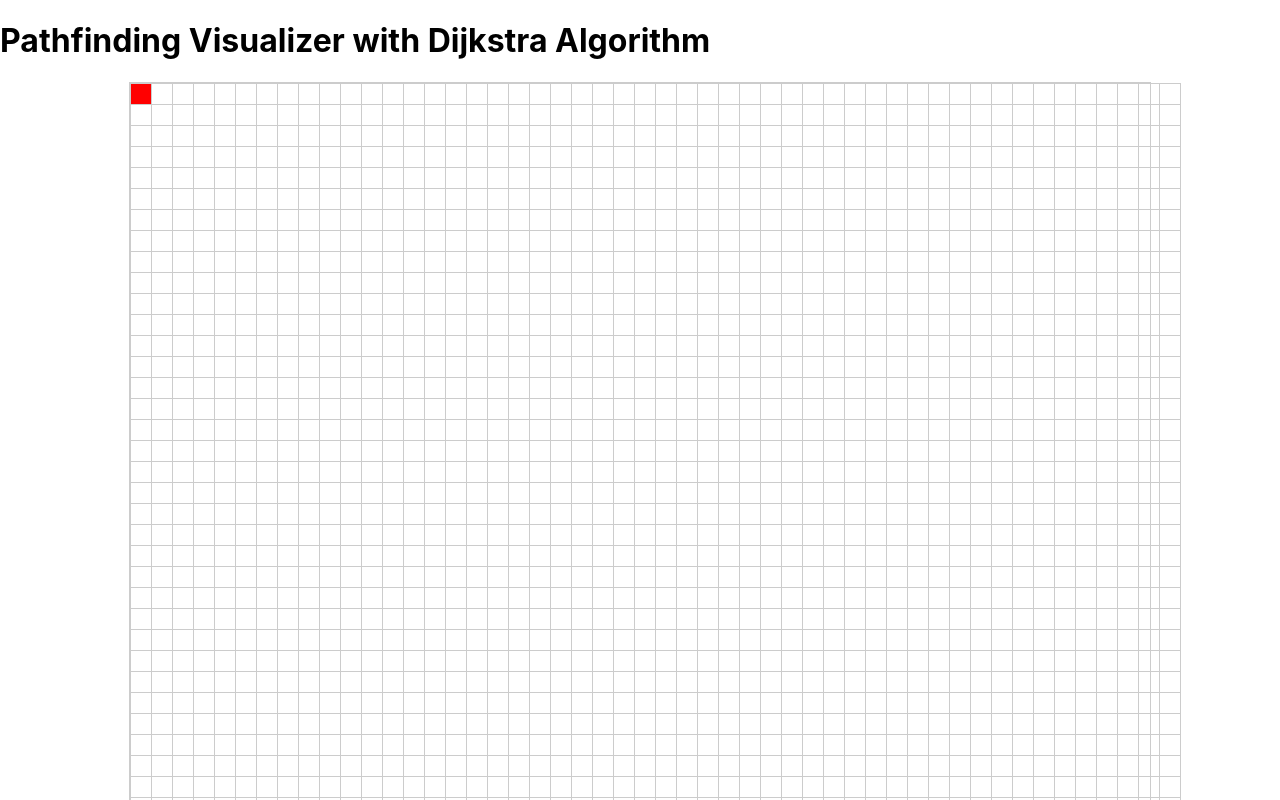
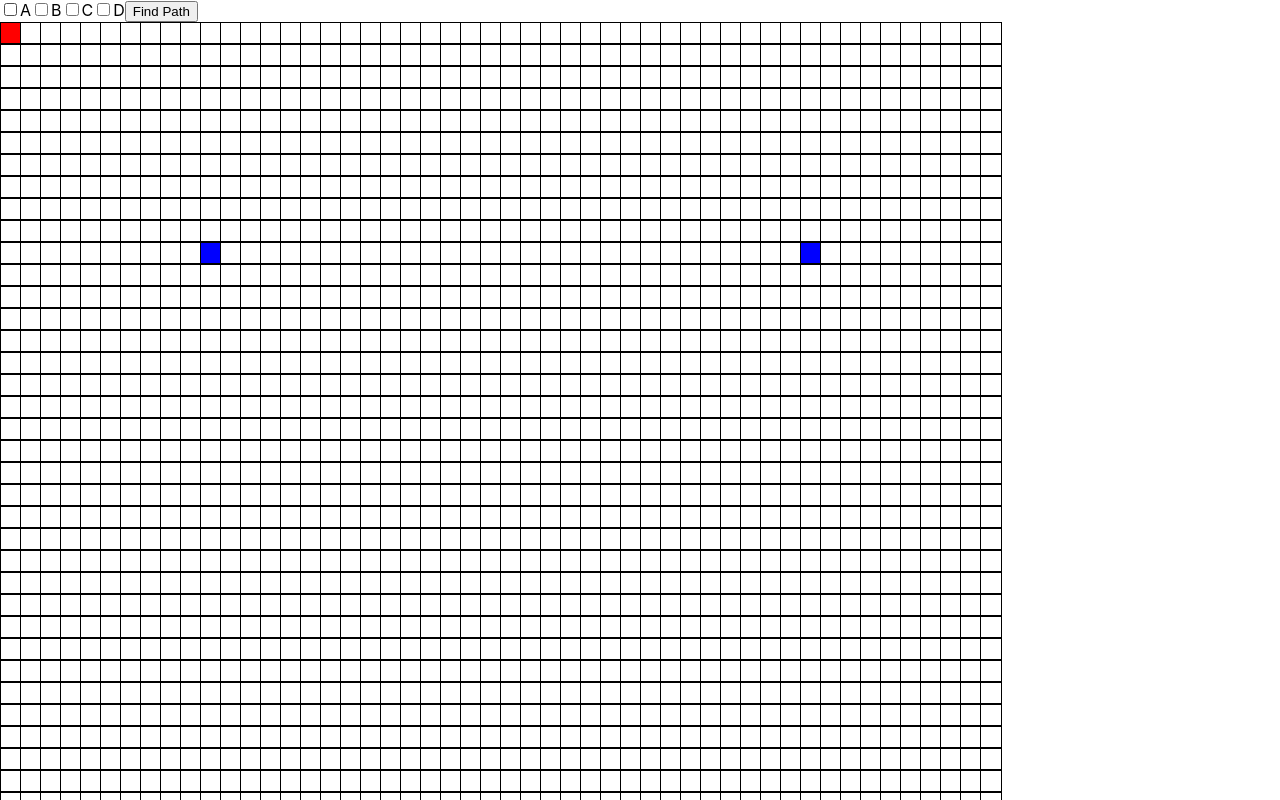
Before and after one commit to rayhanyovi/navigasi-supermarket, a React (Create React App) app: page / in a window 1280 px wide. Shown: the top 800 px of the page. Built offline with nearby package versions, Linux system fonts and the light colour scheme.

Commit message:
first commit

```diff
--- a/src/App.js
+++ b/src/App.js
@@ -1,13 +1,11 @@
-// src/App.js
 import React from "react";
-
-import Grid from "./Grid";
+import PathfindingGrid from "./Grid.js";
+import "./Grid.css";
 
 function App() {
   return (
     <div className="App">
-      <h1>Pathfinding Visualizer with Dijkstra Algorithm</h1>
-      <Grid />
+      <PathfindingGrid />
     </div>
   );
 }
--- a/src/Dijkstra.js
+++ b/src/Dijkstra.js
@@ -1,135 +1,52 @@
-// src/Dijkstra.js
-import React, { Component } from "react";
+// Given that you only need unweighted paths, a BFS approach is sufficient
+function bfs(start, targets) {
+  const visited = new Set();
+  const queue = [{ ...start, path: [start] }];
+  const allPaths = [];
 
-class Dijkstra extends Component {
-  constructor(props) {
-    super(props);
-    this.state = {
-      startNode: { row: 0, col: 0 }, // Node awal di pojok kiri atas
-      targetNode: { row: 45, col: 20 }, // Node tengah
-      visitedNodes: [], // Node yang sudah dikunjungi
-      shortestPath: [], // Jalur terpendek
-    };
+  while (queue.length > 0) {
+    const currentNode = queue.shift();
+    const { x, y, path } = currentNode;
+
+    if (visited.has(`${x},${y}`)) continue;
+
+    visited.add(`${x},${y}`);
+
+    // Check if we're on a target node
+    const targetNode = targets.find(
+      (target) => target.x === x && target.y === y
+    );
+    if (targetNode) {
+      allPaths.push(path.concat(targetNode));
+      targets = targets.filter((target) => target.x !== x || target.y !== y);
+      if (targets.length === 0) break; // All targets visited
     }
 
-  handleNodeClick(node) {
-    // Implementasikan algoritma Dijkstra di sini
-    const { visitedNodes, shortestPath } = this.calculateShortestPath(
-      this.state.startNode,
-      this.state.targetNode
+    // Push neighbors to queue
+    const neighbors = [
+      { x: x + 1, y }, // Right
+      { x: x - 1, y }, // Left
+      { x, y: y + 1 }, // Down
+      { x, y: y - 1 }, // Up
+      { x: x + 1, y: y + 1 }, // Bottom right diagonal
+      { x: x - 1, y: y - 1 }, // Top left diagonal
+      { x: x + 1, y: y - 1 }, // Top right diagonal
+      { x: x - 1, y: y + 1 }, // Bottom left diagonal
+    ].filter(
+      (neigh) => neigh.x >= 0 && neigh.x < 50 && neigh.y >= 0 && neigh.y < 50
     );
-    this.setState({ visitedNodes, shortestPath });
-
-    // Kirim jalur terpendek ke Grid untuk disorot
-    this.props.highlightShortestPath(shortestPath);
-  }
-
-  calculateShortestPath(startNode, targetNode) {
-    const numRows = 50;
-    const numCols = 50;
-
-    const grid = new Array(numRows);
-    for (let i = 0; i < numRows; i++) {
-      grid[i] = new Array(numCols).fill(1);
-    }
-
-    const visitedNodes = [];
-    const distances = new Array(numRows);
-    for (let i = 0; i < numRows; i++) {
-      distances[i] = new Array(numCols).fill(Infinity);
-    }
-
-    const directions = [
-      [0, 1], // Right
-      [1, 0], // Down
-      [0, -1], // Left
-      [-1, 0], // Up
-      [1, 1], // Diagonal down-right
-      [-1, 1], // Diagonal up-right
-      [1, -1], // Diagonal down-left
-      [-1, -1], // Diagonal up-left
-    ];
-
-    const startRow = startNode.row;
-    const startCol = startNode.col;
-    const targetRow = targetNode.row;
-    const targetCol = targetNode.col;
-
-    distances[startRow][startCol] = 0;
-
-    const queue = [{ row: startRow, col: startCol }];
-
-    while (queue.length > 0) {
-      const { row, col } = queue.shift();
-
-      if (row === targetRow && col === targetCol) {
-        break;
-      }
-
-      for (const [dr, dc] of directions) {
-        const newRow = row + dr;
-        const newCol = col + dc;
-
-        if (
-          newRow >= 0 &&
-          newRow < numRows &&
-          newCol >= 0 &&
-          newCol < numCols
-        ) {
-          const newDistance = distances[row][col] + 1;
-
-          if (newDistance < distances[newRow][newCol]) {
-            distances[newRow][newCol] = newDistance;
-            queue.push({ row: newRow, col: newCol });
+    for (const neighbor of neighbors) {
+      if (!visited.has(`${neighbor.x},${neighbor.y}`)) {
+        queue.push({ ...neighbor, path: path.concat(neighbor) });
       }
     }
   }
 
-      visitedNodes.push({ row, col });
+  // Merge the paths (for now, just join them, there are more efficient ways to do this)
+  const fullPath = allPaths.reduce((acc, currPath) => acc.concat(currPath), []);
+  return fullPath;
 }
 
-    // Reconstruct the shortest path
-    const shortestPath = [];
-    let row = targetRow;
-    let col = targetCol;
-
-    while (row !== startRow || col !== startCol) {
-      shortestPath.unshift({ row, col });
-      for (const [dr, dc] of directions) {
-        const newRow = row + dr;
-        const newCol = col + dc;
-        if (
-          newRow >= 0 &&
-          newRow < numRows &&
-          newCol >= 0 &&
-          newCol < numCols &&
-          distances[newRow][newCol] === distances[row][col] - 1
-        ) {
-          row = newRow;
-          col = newCol;
-          break;
+export function dijkstra(start, targets) {
+  return bfs(start, targets);
 }
-      }
-    }
-
-    return { visitedNodes, shortestPath };
-  }
-
-  render() {
-    return (
-      <div className="dijkstra">
-        <h2>Dijkstra Pathfinding</h2>
-        <p>
-          Start Node: ({this.state.startNode.row}, {this.state.startNode.col})
-        </p>
-        <p>
-          Target Node: ({this.state.targetNode.row}, {this.state.targetNode.col}
-          )
-        </p>
-        {/* Tampilan yang menunjukkan node yang dikunjungi */}
-      </div>
-    );
-  }
-}
-
-export default Dijkstra;
--- a/src/Grid.css
+++ b/src/Grid.css
@@ -33,3 +33,43 @@
 .shortest-path-node {
   background-color: rgb(30, 228, 129);
 }
+
+.content {
+  display: flex;
+  flex-direction: row;
+  gap: 30px;
+}
+
+.node-start {
+  background-color: red;
+}
+
+.node {
+  width: 20px;
+  height: 20px;
+  border: 1px solid #ccc;
+  display: inline-block;
+}
+
+.node-start {
+  background-color: #00f;
+}
+
+.node-target {
+  background-color: #f00;
+}
+
+.node-wall {
+  background-color: #555;
+}
+
+.node-shortest-path {
+  background-color: #ff0;
+  transition: background-color 0.2s ease-in-out;
+}
+
+.grid-cell {
+  width: 20px;
+  height: 20px;
+  border: 1px solid black;
+}
--- a/src/Grid.js
+++ b/src/Grid.js
@@ -1,87 +1,79 @@
-// src/Grid.js
-import React, { Component } from "react";
-import Dijkstra from "./Dijkstra";
-import "./Grid.css";
+import React, { useState } from "react";
+import { dijkstra } from "./Dijkstra.js";
 
-class Grid extends Component {
-  constructor() {
-    super();
-    this.state = {
-      nodes: [],
-      shortestPath: [], // Jalur terpendek
-    };
-  }
+const GRID_SIZE = 50;
+const START_NODE = { x: 0, y: 0 };
 
-  componentDidMount() {
-    // Inisialisasi nodes di sini
-    const nodes = this.initializeNodes();
-    this.setState({ nodes });
-  }
+const TARGET_NODES = [
+  { x: 10, y: 10, label: "A" },
+  { x: 40, y: 10, label: "B" },
+  { x: 10, y: 40, label: "C" },
+  { x: 40, y: 40, label: "D" },
+];
 
-  initializeNodes() {
-    const nodes = [];
-    const gridSize = 20; // Ukuran setiap node dalam grid
-    const numRows = 50;
-    const numCols = 50;
+function PathfindingGrid() {
+  const [selectedTargets, setSelectedTargets] = useState([]);
+  const [path, setPath] = useState([]);
 
-    for (let row = 0; row < numRows; row++) {
-      for (let col = 0; col < numCols; col++) {
-        const node = {
-          row: row,
-          col: col,
-          isStart: row === 0 && col === 0, // Tandai StartNode
-          isTarget: row === 45 && col === 20, // Tandai TargetNode
-          isShortestPath: false, // Inisialisasi node bukan sebagai jalur terpendek
-        };
-        nodes.push(node);
-      }
-    }
+  const toggleTarget = (label) => {
+    setSelectedTargets((prev) => {
+      if (prev.includes(label)) return prev.filter((l) => l !== label);
+      return [...prev, label];
+    });
+  };
 
-    return nodes;
-  }
+  const handleFindPath = () => {
+    const newPath = dijkstra(
+      START_NODE,
+      selectedTargets.map((label) =>
+        TARGET_NODES.find((node) => node.label === label)
+      )
+    );
+    setPath(newPath);
+  };
 
-  handleNodeClick(node) {
-    // Kirim informasi node yang diklik ke komponen Dijkstra
-    this.refs.dijkstra.handleNodeClick(node);
-  }
+  return (
+    <div>
+      {TARGET_NODES.map((target) => (
+        <label key={target.label}>
+          <input
+            type="checkbox"
+            checked={selectedTargets.includes(target.label)}
+            onChange={() => toggleTarget(target.label)}
+          />
+          {target.label}
+        </label>
+      ))}
+      <button onClick={handleFindPath}>Find Path</button>
+      <div
+        style={{
+          display: "grid",
+          gridTemplateColumns: `repeat(${GRID_SIZE}, 20px)`,
+        }}>
+        {Array.from({ length: GRID_SIZE * GRID_SIZE }).map((_, index) => {
+          const x = index % GRID_SIZE;
+          const y = Math.floor(index / GRID_SIZE);
+          const isStart = x === START_NODE.x && y === START_NODE.y;
+          const isTarget = TARGET_NODES.some(
+            (target) => target.x === x && target.y === y
+          );
+          const isInPath = path.some((point) => point.x === x && point.y === y);
 
-  // Fungsi untuk mengubah warna jalur terpendek menjadi biru
-  highlightShortestPath(path) {
-    const updatedNodes = this.state.nodes.map((node) => {
-      return {
-        ...node,
-        isShortestPath: path.some(
-          (p) => p.row === node.row && p.col === node.col
-        ),
-      };
-    });
-    this.setState({ nodes: updatedNodes, shortestPath: path });
-  }
+          let backgroundColor = "white";
+          if (isStart) backgroundColor = "red";
+          else if (isTarget) backgroundColor = "blue";
+          else if (isInPath) backgroundColor = "yellow";
 
-  render() {
-    return (
-      <div className="grid">
-        {this.state.nodes.map((node) => (
-          <div
-            key={`node-${node.row}-${node.col}`}
-            className={`node ${node.isStart ? "start-node" : ""} ${
-              node.isTarget ? "target-node" : ""
-            } ${node.isShortestPath ? "shortest-path-node" : ""}`}
-            style={{
-              width: "20px",
-              height: "20px",
-              border: "1px solid #ccc",
-              display: "inline-block",
-            }}
-            onClick={() => this.handleNodeClick(node)}></div>
-        ))}
-        <Dijkstra
-          ref="dijkstra"
-          highlightShortestPath={(path) => this.highlightShortestPath(path)}
-        />
+          return (
+            <div
+              key={index}
+              className="grid-cell"
+              style={{ backgroundColor }}></div>
+          );
+        })}
       </div>
-    );
-  }
+    </div>
+  );
 }
 
-export default Grid;
+export default PathfindingGrid;
```
Also changed, not shown: src/Node.js (added, +30 -0 lines). Lines whose indentation alone changed are shown as unchanged.
